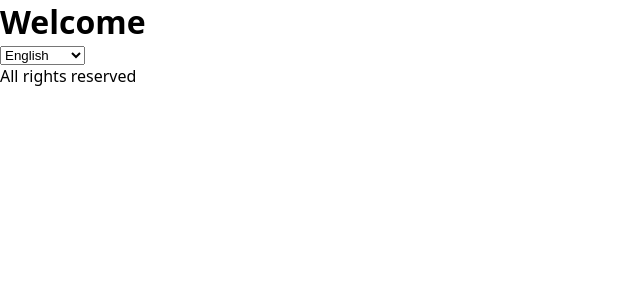
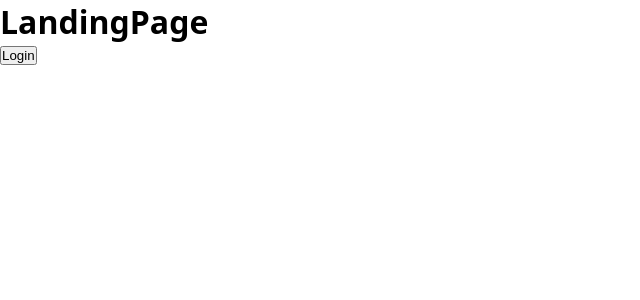
Before and after one commit to najimovs/instagram, a React (Vite) app in the folder web/: page / in a window 1280 px wide. Shown: the top 300 px of the page, without its empty margins (0-640 px from the left). Built offline with nearby package versions, Linux system fonts and the light colour scheme.

Commit message:
Add user context and home page routing
Introduces UserContext for managing user state and updates App.jsx to provide both LanguageContext and UserContext. Adds Home page with conditional rendering for LandingPage and Newsfeed based on login state, and implements basic login/logout functionality.

```diff
--- a/web/src/App.jsx
+++ b/web/src/App.jsx
@@ -1,48 +1,26 @@
 import "./App.css"
 import { useContext, useState } from "react"
 import { Routes, Route } from "react-router"
+
+// Import contexts
 import { LanguageContext } from "./Contexts/LanguageContext"
-import { text } from "./translate.js"
+import { UserContext } from "./Contexts/UserContext"
+
+// Import pages
+import { Home } from "./Pages/Home/Home"
 
 export function App() {
 
 	const [ language, setLanguage ] = useState( "english" )
+	const [ username, setUsername ] = useState( null )
 
 	return <>
 		<LanguageContext.Provider value={ [ language, setLanguage ] }>
-			<Routes>
-				<Route path="/" element={ <Home /> } end />
-			</Routes>
+			<UserContext.Provider value={ [ username, setUsername ] }>
+				<Routes>
+					<Route path="/" element={ <Home /> } end />
+				</Routes>
+			</UserContext.Provider>
 		</LanguageContext.Provider>
 	</>
 }
-
-function Home() {
-
-	return <>
-		<Header />
-		<Footer />
-	</>
-}
-
-function Header() {
-
-	const [ language ] = useContext( LanguageContext )
-
-	return <header>
-		<h1>{ text[ language ].welcome }</h1>
-	</header>
-}
-
-function Footer() {
-
-	const [ language, setLanguage ] = useContext( LanguageContext )
-
-	return <footer>
-		<select onChange={ e => setLanguage( e.target.value ) }>
-			<option value="english">English</option>
-			<option value="uzbek">O'zbekcha</option>
-		</select>
-		<p>{ text[ language ].rights }</p>
-	</footer>
-}
--- /dev/null
+++ b/web/src/Contexts/UserContext.jsx
@@ -0,0 +1,3 @@
+import { createContext } from "react"
+
+export const UserContext = createContext( null )
--- /dev/null
+++ b/web/src/Pages/Home/Home.jsx
@@ -0,0 +1,16 @@
+import { useContext } from "react"
+import { UserContext } from "../../Contexts/UserContext"
+import { LandingPage } from "./LandingPage"
+import { Newsfeed } from "./Newsfeed"
+
+export function Home() {
+
+	const [ username ] = useContext( UserContext )
+
+	return (
+		<>
+			{ username && <Newsfeed /> }
+			{ !username && <LandingPage /> }
+		</>
+	)
+}
--- /dev/null
+++ b/web/src/Pages/Home/LandingPage.jsx
@@ -0,0 +1,14 @@
+import { useContext } from "react"
+import { UserContext } from "../../Contexts/UserContext"
+
+export function LandingPage() {
+
+	const [ , setUsername ] = useContext( UserContext )
+
+	return (
+		<>
+			<h1>LandingPage</h1>
+			<button onClick={ () => setUsername( "aisha" ) }>Login</button>
+		</>
+	)
+}
--- /dev/null
+++ b/web/src/Pages/Home/Newsfeed.jsx
@@ -0,0 +1,14 @@
+import { useContext } from "react"
+import { UserContext } from "../../Contexts/UserContext"
+
+export function Newsfeed() {
+
+	const [ username, setUsername ] = useContext( UserContext )
+
+	return (
+		<>
+			<h1>Newsfeed</h1>
+			<button onClick={ () => setUsername( null ) }>Logout ({ username } )</button>
+		</>
+	)
+}
```
